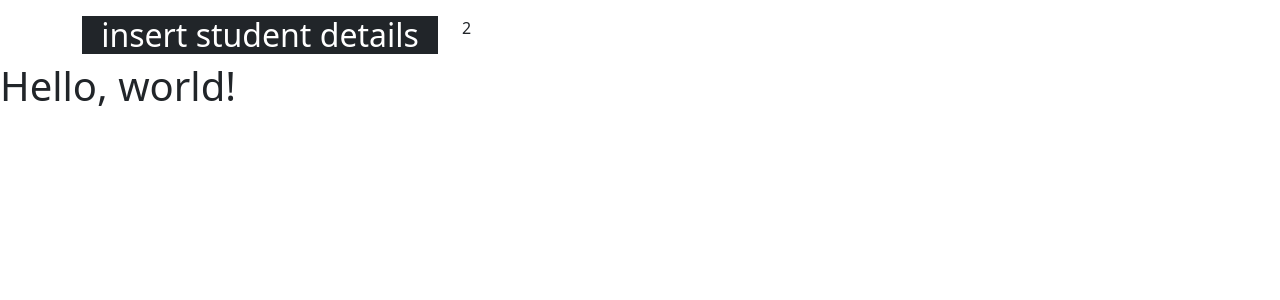
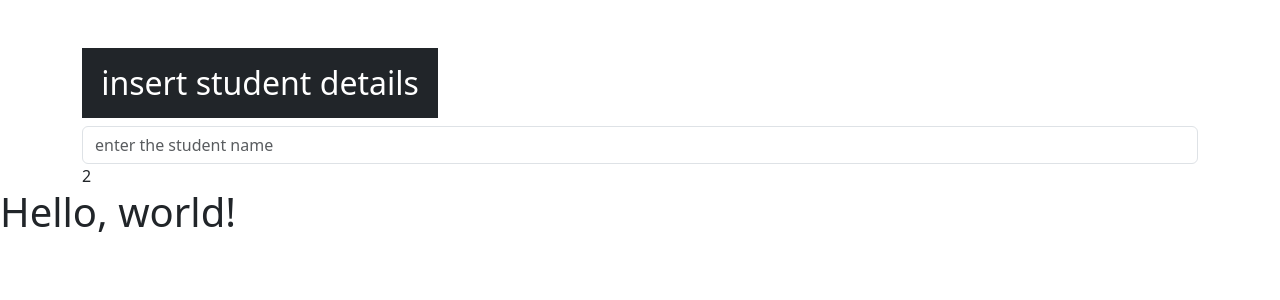
Before and after one commit to lambojac/django, a Django app: page / in a window 1280 px wide. Shown: the part 56-356 px from the top of the page. Run offline with Django 3.2, Linux system fonts and the light colour scheme.

Commit message:
placeholder

```diff
--- a/project/templates/index.html
+++ b/project/templates/index.html
@@ -15,11 +15,19 @@
       <a class="navbar-brand text-center" href="/">CRUD MINI PROJECT</a>
     </div>
   </nav>
-  <div class="container mt-3">
+  <div class="container mt-5">
     <div class="row">
         <div class="col-md-4">
-            <h2 class="text-white bg-dark text-center">insert student details</h2>
+            <h2 class="text-white bg-dark text-center p-3">insert student details</h2>
         </div>
+        <br>
+        <form action ="" method="post">
+            <div class="form-group">
+                <input type="text" class="form-control" placeholder="enter the student name" name="name" required>
+
+
+            </div>
+        </form>
         <div class="col-md-8">
             2
         </div>
```
